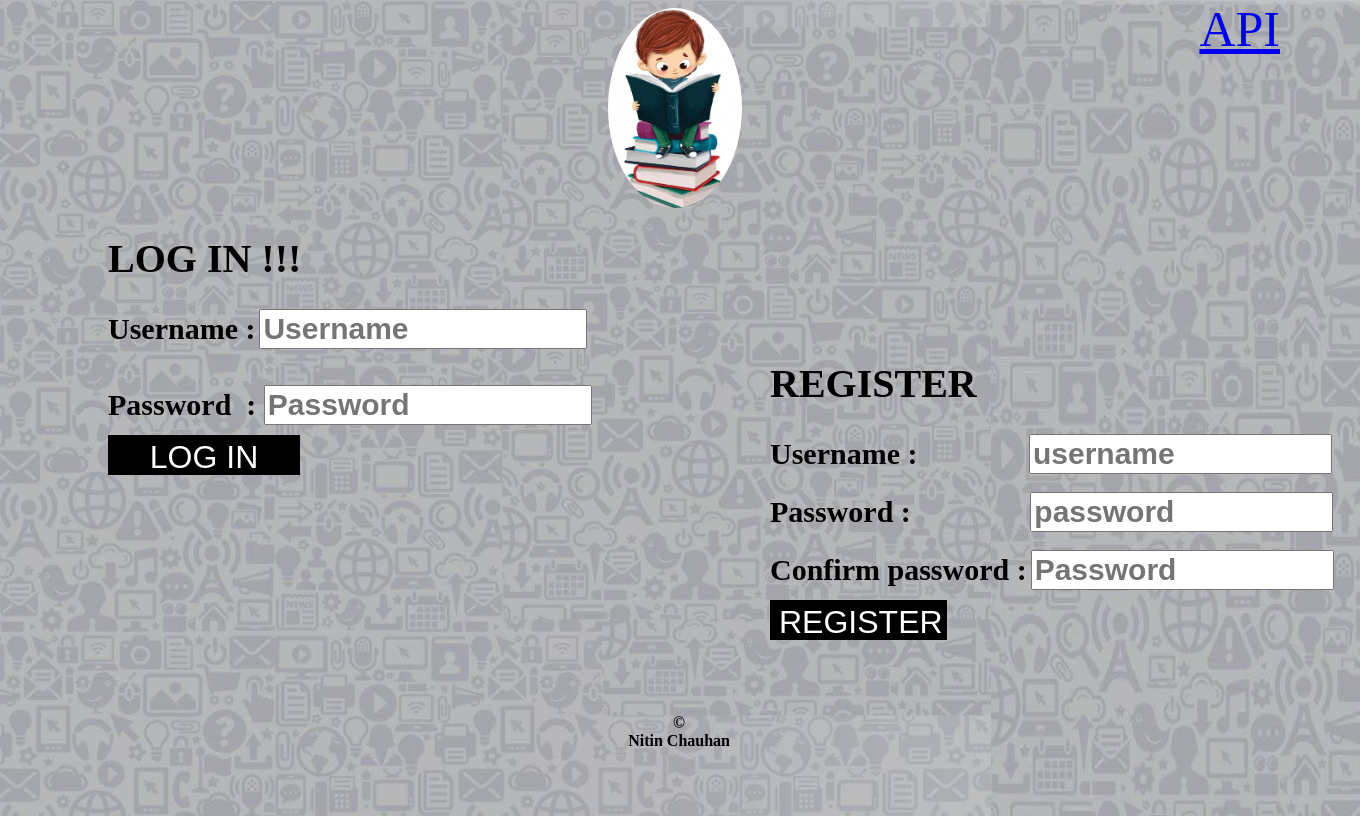
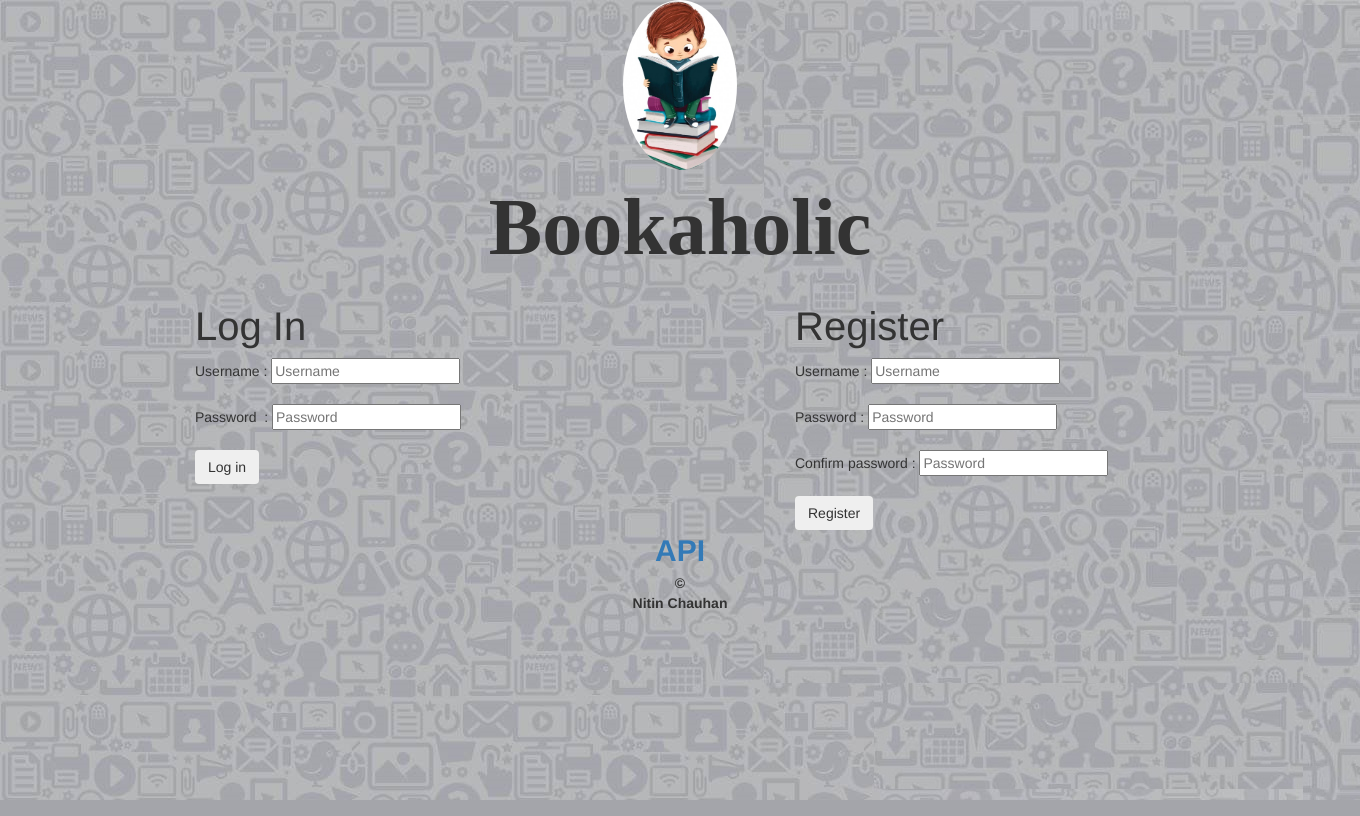
Before and after one commit to nitinchauhan29/bookaholic, a Flask app: page / in a window 1360 px wide. Run offline with Flask 2, Linux system fonts and the light colour scheme; some libraries are stand-ins or nearby versions.

Commit message:
mobile responsive

```diff
--- a/templates/api.html
+++ b/templates/api.html
@@ -9,6 +9,7 @@
     </head>
     <body>
         <img src="/static/img/symbol.jpg" alt="avatar" class="img-center">
+
          <h1 style="text-align: center;">Bookaholic Api</h1>
          <div class="jc">
 
--- a/templates/home.html
+++ b/templates/home.html
@@ -5,100 +5,39 @@
             Bookaholic
         </title>
         <meta name="viewport" content="width=device-width, initial-scale=1.0">
+        <link rel="stylesheet" href="https://stackpath.bootstrapcdn.com/bootstrap/3.4.1/css/bootstrap.min.css" integrity="sha384-HSMxcRTRxnN+Bdg0JdbxYKrThecOKuH5zCYotlSAcp1+c8xmyTe9GYg1l9a69psu" crossorigin="anonymous">
         <link rel="stylesheet" href="/static/styles/content.css">
-        <style>
-            body{
-                background-image: url("static/img/background.jpg");
-                background-repeat: no-repeat;
-                background-position: center;
-                background-size: cover;
-                width: 80vh;
-                height:100vh;
-                right: 0;
-                bottom: 0;
-                left: 0;
-                content: "";
-                z-index: 0;
-            }
-            .i-c{
-                border-radius: 90%;
-                height: 200px;
-                text-align: center;
-                position: relative;
-                left: 600px;
-            }
-            .qoute1{
-                font-size: 20px;
-                position: absolute;
-                bottom: 80px;
-                left: 330px;
-                font-family: 'Kaushan Script';
-                font-weight: bold;
-                text-align: center;
-            }
-            .qoute2{
-                position: absolute;
-                bottom: 110px;
-                left: 550px;
-                font-family: 'Kaushan Script';
-                font-weight: bold;
-            }
-            .api{
-                position:absolute;
-                right: -20px;
-                top: -100px;
-                font-size: 50px;
-            }
-            input[type=text],input[type=password]{
-                width: 50%;
-                font-size: 30px;
-                font-weight: bold;
-            }
-            button{
-               margin-top: 10px;
-               border: solid black;
-               height: 40px;
-               width: 30%;
-               background-color: black;
-               font-size: xx-large;
-               color: white;
-    }
-            .h{
-                font-size:30px ;
-                font-weight: bold;
+    <body>
+        <div class="container">
+            <div class="row">
 
+                <img src="/static/img/symbol.jpg" alt="avatar" class="img-center">
+                <div class="heading">Bookaholic</div>
 
-            }
+            <div class="row">
+                <div class="col-lg-6 col-sm-12">
+                    <form class="log-in" action="{{ url_for('login') }}" method="POST">
+                       <h1 style="font-size: 40px;">Log In</h1>
+                       <span >Username :</span>  <input  type="text" name="username" placeholder="Username"><br><br>
+                       <span >Password   &nbsp;: </span> <input  type="password" name="password" placeholder="Password">
+                       <br><br><button class="btn">Log in</button>
+                    </form>
+                </div>
 
-        </style>
-    <body>
-
-        <a class="api" href="{{ url_for('api_page') }}"> API </a>
-
-        <img src="/static/img/symbol.jpg" alt="symbol" align="middle" class="i-c">
-
-
-        <div class="log-in">
-            <form action="{{ url_for('login') }}" method="POST">
-                <h1 style="font-size: 40px;">LOG IN !!!</h1>
-                <span class="h">Username :</span>  <input  type="text" name="username" placeholder="Username"><br> <br><br>
-                <span class="h">Password   &nbsp;: </span> <input type="password" name="password" placeholder="Password">
-                <br><button>LOG IN</button>
-            </form>
+                <div class="col-lg-6 col-sm-12">
+                    <form class="log-in" action="{{ url_for('register') }}" method="post">
+                        <h1 style="font-size: 40px;">Register</h1>
+                        Username :  <input   type="text" name="username" placeholder="Username"><br><br>
+                        Password  :  <input  type="text" name="password" placeholder="Password"><br><br>
+                        Confirm password : <input  type="text" name="repassword" placeholder="Password">
+                        <br><br><button class="btn">Register</button>
+                    </form>
+                </div>
+                <div style="text-align: center; font-size: 30px;font-weight:bold;"><a href="{{ url_for('api_page') }}">API</a></div>
+                <div style="text-align: center;font-weight: bold;">
+                    &#169;<br>Nitin Chauhan
+                </div>
+            </div>
         </div>
-        <div class="register">
-            <form action="{{ url_for('register') }}" method="post">
-                <h1 style="font-size: 40px;">REGISTER</h1>
-                <span class="h">Username : </span>&nbsp;&nbsp;&nbsp;&nbsp;&nbsp;&nbsp;&nbsp;&nbsp;&nbsp;&nbsp;&nbsp;&nbsp;&nbsp;&nbsp;&nbsp;&nbsp;&nbsp;&nbsp;&nbsp;&nbsp;&nbsp;&nbsp;&nbsp;&nbsp;&nbsp;     <input type="text" name="username" placeholder="username"><br><br>
-                <span class="h" >Password  : </span>&nbsp;&nbsp;&nbsp;&nbsp;&nbsp;&nbsp;&nbsp;&nbsp;&nbsp;&nbsp;&nbsp;&nbsp;&nbsp;&nbsp;&nbsp;&nbsp;&nbsp;&nbsp;&nbsp;&nbsp;&nbsp;&nbsp;&nbsp;&nbsp;&nbsp;&nbsp;&nbsp;&nbsp;<input type="text" name="password" placeholder="password"><br><br>
-                <span class="h">Confirm password :</span> <input type="text" name="repassword" placeholder="Password">
-                <br><button>REGISTER</button>
-            </form>
-        </div>
-
-    <div class="copyright">
-        &#169;<br>Nitin Chauhan
-    </div>
-
     </body>
 </html>
--- a/templates/ok.html
+++ b/templates/ok.html
@@ -9,6 +9,7 @@
     </head>
     <body>
         <img src="/static/img/symbol.jpg" alt="avatar" class="img-center">
+        <div class="heading">Bookaholic</div>
          <h1 class="centered">{{message}}</h1>
          <h1 class="centered"><a href="{{ url_for('home') }}">Home Page</a></h1>
 
```
Also changed, not shown: templates/find1.html (+12 -19 lines), templates/info.html (+31 -29 lines), templates/search.html (+9 -4 lines).
